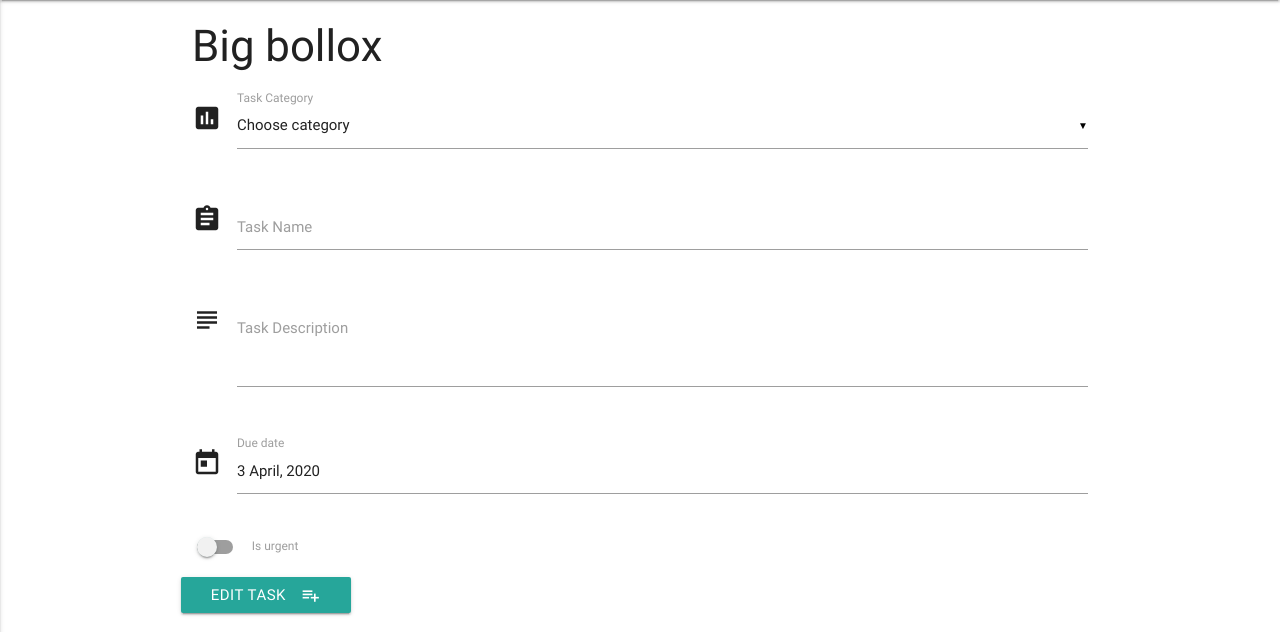
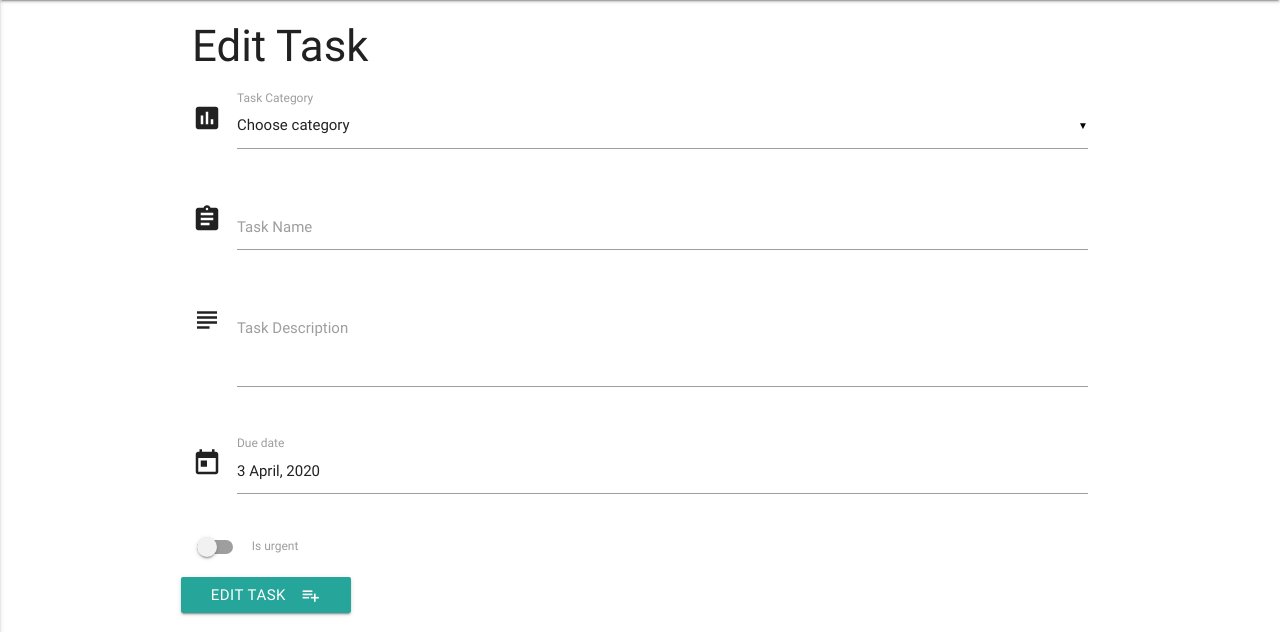
Before and after one commit to benm4ckenzie/task-manager-mini-project, a Flask app: template templates/edittask.html in a window 1280 px wide. Shown: the part 64-696 px from the top of the page. Run offline with Flask 2, Linux system fonts and the light colour scheme; the template is opened without the code that fills it, so the values that code supplies are empty; some libraries are stand-ins or nearby versions.

Commit message:
final update

```diff
--- a/templates/edittask.html
+++ b/templates/edittask.html
@@ -1,6 +1,6 @@
 {% extends 'base.html' %}
 {% block content %}
-<h3>Big bollox</h3>
+<h3>Edit Task</h3>
 <div class="row">
 	<form action="{{ url_for('update_task', task_id=task._id) }}" method="POST" class="col s12">
 		<div class="row">
```
